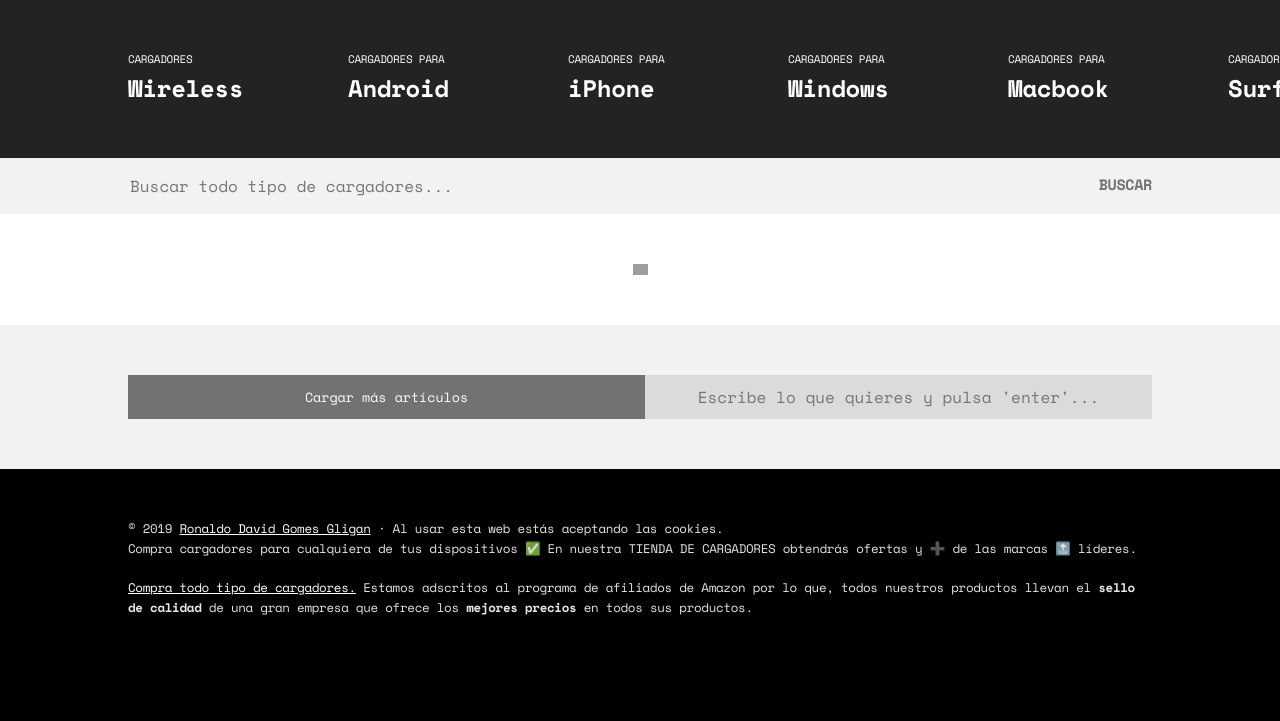
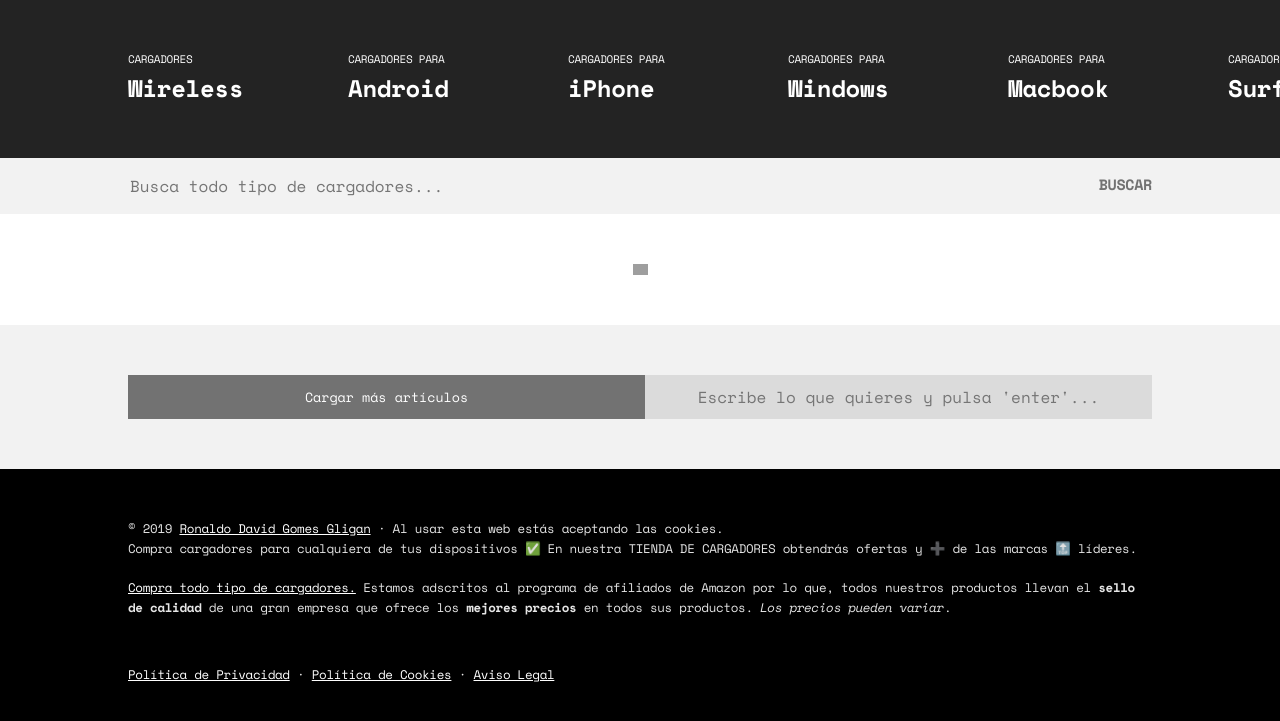
Before and after one commit to RonaldoDavid/cargadores, a Jekyll site: the page built from index.html, in a window 1280 px wide and 1096 px high, cut to the strip 361-1082 px from the top of the window. Built offline with Jekyll 4.4.1, drawn with Linux system fonts in a browser that asks for light colours; comment, search, counter and statistics services are not loaded; grey boxes are pictures that could not be loaded.

Commit message:
uploading new things at 7am

```diff
--- a/_includes/foot.html
+++ b/_includes/foot.html
@@ -26,7 +26,7 @@
 				<div>
 					<a target="_blank" href="${doc.data().producto_url}">
 			      <img src="${doc.data().img_url}">
-			      <p class="price">${doc.data().precio}<sup>EUR</sup></p>
+			      <!--<p class="price">${doc.data().precio}<sup>EUR</sup></p>-->
 			      <p class="title">
 			      	<span class="brand" style="text-transform:uppercase">${doc.data().marca}</span>
 							${doc.data().titulo}
--- a/_includes/footer.html
+++ b/_includes/footer.html
@@ -1,12 +1,16 @@
 <footer class="site-footer">
   <div class="container">
   	<small class="block">
-  		&copy; {{ site.time | date: '%Y' }} <a href="{{ site.author.web }}">{{ site.author.name }}</a> · Al usar esta web estás aceptando las cookies.
+  		&copy; {{ site.time | date: '%Y' }} <a href="{{ site.author.web }}" target="_blank">{{ site.author.name }}</a> · Al usar esta web estás aceptando las cookies.
   		<br>
   		{{ site.description }}
   		<br><br>
-  		<a target="_blank" href="https://www.amazon.es/s?k=cargadores&tag=cargadores0a-21">Compra todo tipo de cargadores.</a> Estamos adscritos al programa de afiliados de Amazon por lo que, todos nuestros productos llevan el <b>sello de calidad</b> de una gran empresa que ofrece los <b>mejores precios</b> en todos sus productos.
+  		<a target="_blank" href="https://www.amazon.es/s?k=cargadores&tag=cargadores0a-21">Compra todo tipo de cargadores.</a> Estamos adscritos al programa de afiliados de Amazon por lo que, todos nuestros productos llevan el <b>sello de calidad</b> de una gran empresa que ofrece los <b>mejores precios</b> en todos sus productos. <i>Los precios pueden variar</i>.
   		<br>
   	</small>
+    <br><br>
+    <small class="block">
+      <a href="#">Política de Privacidad</a> &middot; <a href="#">Política de Cookies</a> &middot; <a href="#">Aviso Legal</a>
+    </small>
   </div>
 </footer>
--- a/_includes/nav.html
+++ b/_includes/nav.html
@@ -13,11 +13,11 @@
  <div class="menu">
   <a href="{{ '/' | prepend: site.baseurl | prepend: site.url }}" style="color:#fff;text-decoration:none">
   	<span class="logo">
+      <span style="text-transform:lowercase">{{ site.title }}</span>
     	<svg xmlns="http://www.w3.org/2000/svg" width="24" height="24" viewBox="0 0 24 24" fill="none" stroke="currentColor" stroke-width="3" stroke-linecap="round" stroke-linejoin="round" class="feather feather-zap"><polygon points="13 2 3 14 12 14 11 22 21 10 12 10 13 2"></polygon></svg>
-    	<span style="text-transform:lowercase">{{ site.title }}</span>
   	</span>
   </a>
-  <div class="right">
+  <!-- <div class="right">
     <span id="menu_btn">MENÚ.</span>
-  </div>
+  </div> -->
 </div>
--- a/assets/scss/_variables.scss
+++ b/assets/scss/_variables.scss
@@ -12,7 +12,29 @@
 
 @import url('https://fonts.googleapis.com/css?family=Space+Mono:400,400i,700');
 
+// @font-face {
+//   font-family: 'SegoeMDL2';
+//   src:
+//     url(https://gligan.info/assets/segoe-mdl2.woff2) format(woff2),
+//     url(https://gligan.info/assets/segoe-mdl2.woff) format(woff);
+//   font-weight: normal;
+//   font-style: normal;
+// }
+
+// .mdl2 { font-family: 'SegoeMDL2' !important; }
+
 * {
   box-sizing: border-box;
   outline: 0;
 }
+
+@keyframes fadeIn {
+	from {
+		opacity: 0;
+	}
+	to {
+		opacity: 1;
+	}
+}
+
+body { animation: .3s fadeIn; }
--- a/assets/scss/base/_base.scss
+++ b/assets/scss/base/_base.scss
@@ -38,7 +38,7 @@
 .menu {
   z-index: 10000;
   background: $gri1;
-  padding: 10px 10%;
+  padding: 10px 10vw;
   width: 100vw;
   position: fixed;
   top: 0;
@@ -59,16 +59,16 @@
   transform: rotate(20deg);
 }
 
-.menu .right {
-  float: right;
-  display: inline-block;
-  line-height: 26px;
-}
+// .menu .right {
+//   float: right;
+//   display: inline-block;
+//   line-height: 26px;
+// }
 
-.menu .right #menu_btn {
-  font-style: italic;
-  cursor: pointer;
-}
+// .menu .right #menu_btn {
+//   font-style: italic;
+//   cursor: pointer;
+// }
 
 .header {
   margin-top: 48px;
@@ -130,13 +130,14 @@
 }
 
 .grid.products div {
-  cursor: pointer;
   border: 1px solid #f0f0f0;
   // box-shadow: 0 0 10px rgba(0, 0, 0, .1);
   background: #fff;
   color: #000;
   flex: 1;
   padding: 15px;
+  display: flex;
+  align-items: center;
 }
 
 .grid.products div img {
@@ -231,8 +232,8 @@
 
 .search {
   position: sticky;
-  top: 48px;
-  z-index: 1000;
+  top: 0;
+  z-index: 9999999;
   background: $bla1;
   padding: 15px 10%;
   display: flex;
--- a/index.html
+++ b/index.html
@@ -10,11 +10,12 @@
   {% include brands.html %}
 
   <div class="search">
-    <input type="text" id="search_input" placeholder="Buscar todo tipo de cargadores...">
+    <input type="text" id="search_input" placeholder="Busca todo tipo de cargadores...">
     <span id="go" onclick="ir_amazon()">Buscar</span>
   </div>
 
   <div class="grid products">
+
     <img src="/assets/images/loading.gif"
          alt="Loading..."
          style="width:15px;margin:0 auto"
```
Also changed, not shown: 9 other files.
